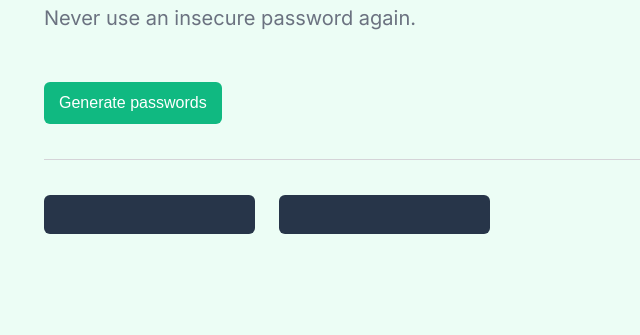
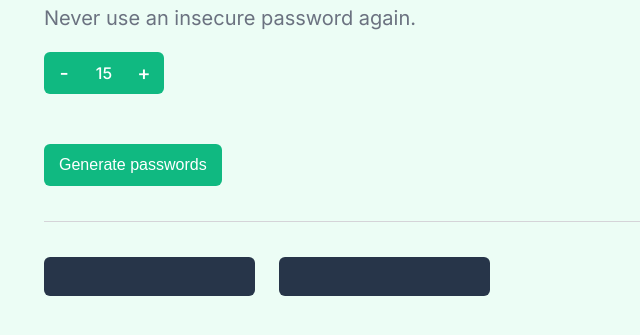
Before and after one commit to alermlv/password-generator, a website built with Vite: page index.html in a window 1280 px wide. Shown: the part 161-496 px from the top of the page, without its empty margins (8-648 px from the left). Built offline with nearby package versions, Linux system fonts and the light colour scheme.

Commit message:
add password length button styles

```diff
--- a/index.css
+++ b/index.css
@@ -44,6 +44,42 @@ button {
 
 .generator-subtitle {
   margin-top: 10px;
+}
+
+.generator-length {
+  display: flex;
+  width: fit-content;
+  align-items: center;
+  background: #10b981;
+  color: #fff;
+  border-radius: 6px;
+  margin-top: 20px;
+}
+
+.password-length {
+  font-size: 16px;
+  font-weight: 500;
+  width: 40px;
+  height: 42px;
+  text-align: center;
+  line-height: 42px;
+  user-select: none;
+}
+
+.password-length:focus {
+  background: #5def92;
+  outline: none;
+}
+
+.minus-button,
+.plus-button {
+  font-weight: 500;
+  width: 40px;
+  height: 42px;
+  text-align: center;
+  line-height: 42px;
+  cursor: pointer;
+  user-select: none;
 }
 
 .generate-button {
--- a/index.html
+++ b/index.html
@@ -12,6 +12,13 @@
     <div class="container">
         <h1>Generate a <span>random password</span></h1>
         <p class="generator-subtitle">Never use an insecure password again.</p>
+
+        <div class="generator-length">
+            <div onclick="decreaseLength()" class="minus-button">-</div>
+            <div id="password-length" class="password-length">15</div>
+            <div onclick="increaseLength()" class="plus-button">+</div>
+        </div>
+
         <button onclick="generatePasswords()" class="generate-button">Generate passwords</button>
         <hr class="line">
         <div class="generator-results">
```
